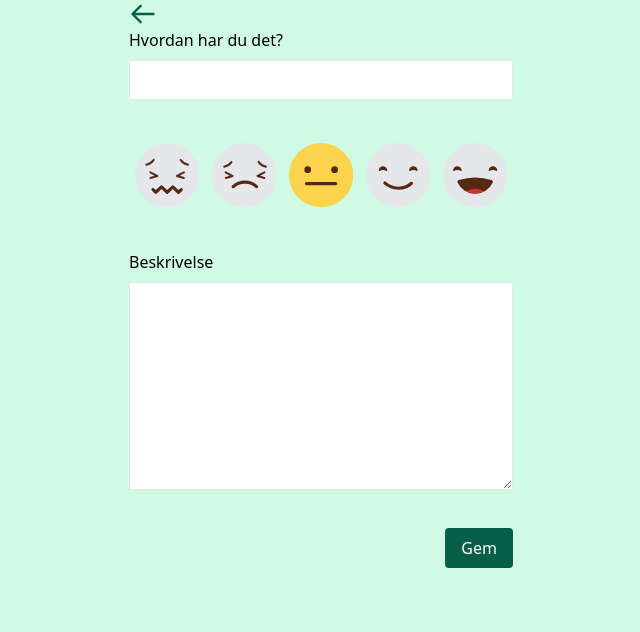
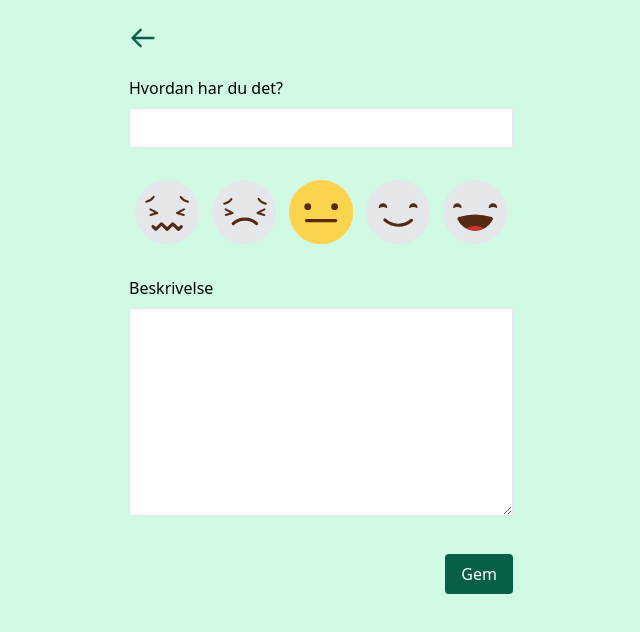
Before and after one commit to kami6800/proeveeksamen, a Vue app: page /add in a window 1280 px wide. Shown: the top 632 px of the page, without its empty margins (319-959 px from the left). Built offline with nearby package versions, Linux system fonts and the light colour scheme.

Commit message:
added some transitions and effects

```diff
--- a/src/assets/tailwind.css
+++ b/src/assets/tailwind.css
@@ -3,9 +3,14 @@
 @tailwind utilities;
 
 @layer base {
-    svg{
+    [type=radio] + svg{
         @apply w-16;
+        @apply h-16;
+        @apply my-8;
         @apply text-gray-200;
+        @apply hover:text-gray-100;
+        @apply transition-all;
+        @apply duration-200;
     }
     [type=radio]{
         @apply w-0;
--- a/src/pages/AddMood.vue
+++ b/src/pages/AddMood.vue
@@ -1,6 +1,7 @@
 <template>
-  <router-link to="all">
-    <svg class="text-green-800 w-7 h-7">
+  <router-link class="p-1" to="all">
+    <svg class="text-green-800 w-7 h-7 transition-all duration-150
+                                    hover:text-green-500">
       <use xlink:href="#arrowBack" />
     </svg>
   </router-link>
@@ -11,7 +12,8 @@
     <mood-emojis @emoji-changed="changeSelectedMood"></mood-emojis>
     <p class="mb-2">Beskrivelse</p>
     <textarea class="w-full p-2 h-52 border" ref="description"/>
-    <button class="float-right px-4 py-2 mt-8 bg-green-800 text-white rounded" type="submit">Gem</button>
+    <button class="float-right px-4 py-2 mt-8 bg-green-800 text-white rounded transition-all duration-150
+                                    hover:bg-green-600 hover:shadow-lg" type="submit">Gem</button>
   </form>
 </template>
 
--- a/src/pages/AllMoods.vue
+++ b/src/pages/AllMoods.vue
@@ -7,7 +7,8 @@
     :description="mood.description"
     :emoji="mood.mood"
     :timestamp="mood.timestamp"></mood-card>
-    <router-link to="/add" class="float-right bg-green-800 rounded-full w-16 h-16 mt-16">
+    <router-link to="/add" class="float-right bg-green-800 rounded-full w-16 h-16 mt-16 transition-all duration-150
+                                    hover:bg-green-600 hover:shadow-lg">
     <svg class="text-green-100 w-16 h-16">
       <use xlink:href="#plusIcon" />
     </svg>
@@ -22,7 +23,12 @@ export default {
     },
     data(){
         return{
-            moods: this.$store.getters.getMoods
+            //moods: this.$store.getters.getMoods
+        }
+    },
+    computed:{
+        moods(){
+            return this.$store.getters.getMoods;
         }
     }
 }
```
